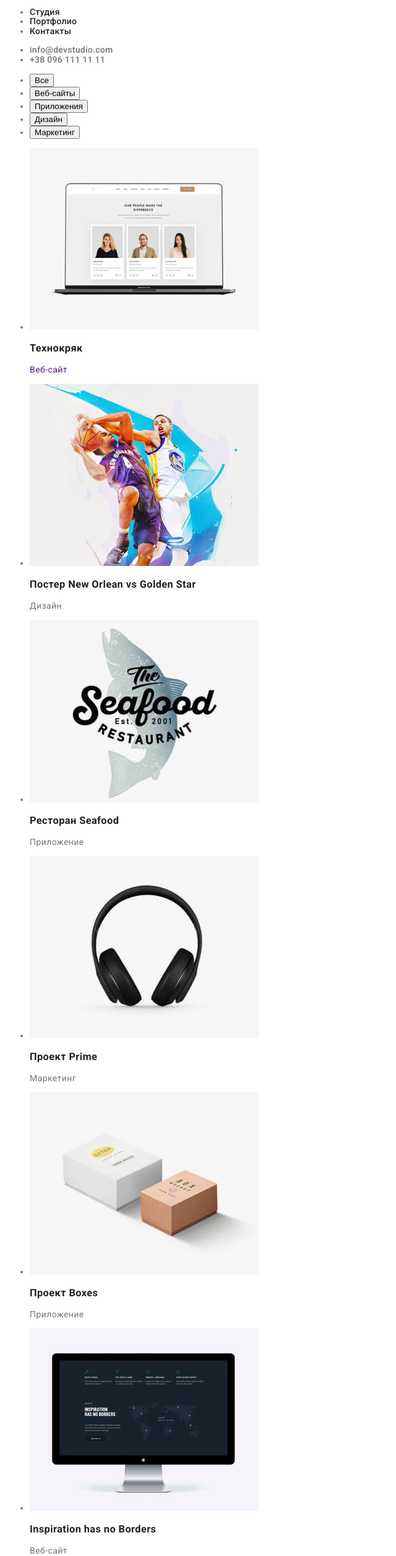
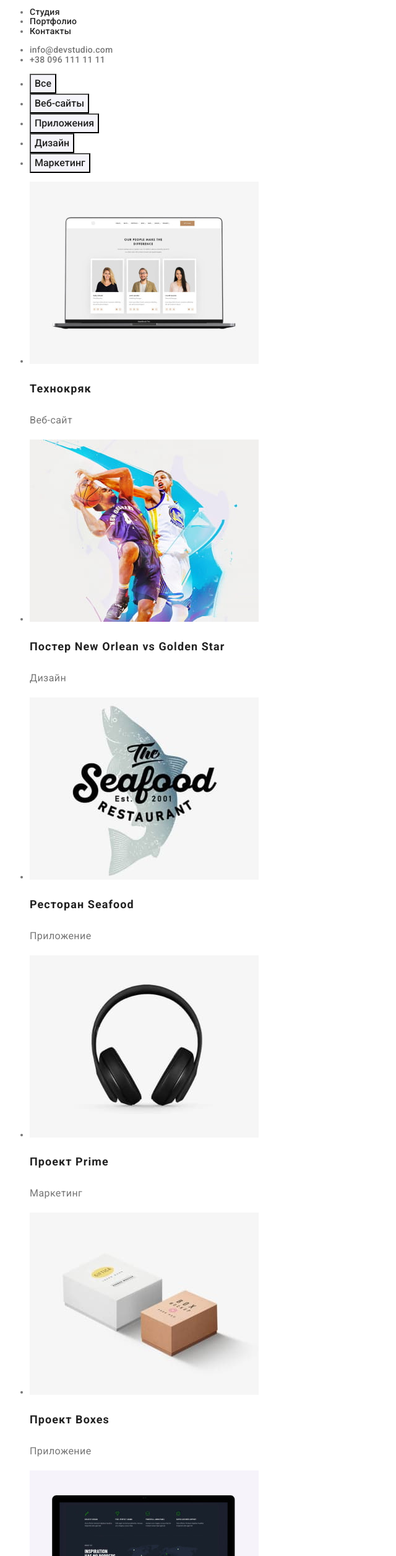
Before and after one commit to sergyzakusilo/goit-markup-hw-02, a plain HTML site: page portfolio.html in a window 1280 px wide. Shown: the part 50-2560 px from the top of the page at 62% size, without its empty margins (0-640 px from the left). Drawn offline with Linux system fonts and the light colour scheme.

Commit message:
portfolio - add styles to text
portfolio - add styles to text

```diff
--- a/css/styles.css
+++ b/css/styles.css
@@ -6,10 +6,10 @@
 }
 
 body {
-  font-family: "Roboto", "Raleway","sans serif";
+  font-family: "Roboto", "sans serif";
   font-style: normal;
   font-size: 14px;
-  line-height: 1.2;
+  line-height: 1.2;             /**/
   letter-spacing: 0.03em;
 
   color: var(--main-text-color);
@@ -94,11 +94,15 @@ h6 {
 
   color: var(--text-white);
   background-color: #2196F3;
+
+  cursor: pointer;
 }
 
-.hero-button:hover {
+.hero-button:hover,
+.hero-button:focus {
   background-color: #188CE8;
 }
+
 
 /* features style ------------------------------- */
 .features {
@@ -149,6 +153,21 @@ h6 {
   background-color: #2F303A;
 }
 
+.footer-link,
+.footer-link-street {
+  line-height: calc(16/14);
+  color: rgba(255, 255, 255, 0.6);
+}
+
+.footer-link-street {
+  color: var(--text-white);
+}
+
+.footer-link:hover,
+.footer-link-street:hover {
+  color: var(--akcent-color);
+}
+
 /* logo ----------------------------- */
 .header-logo,
 .footer-logo {
@@ -167,3 +186,45 @@ h6 {
   color: #ffffff;
   /* background-color: #2f303a; !! */
 }
+
+/* portfolio page ------------------------- */
+/* ---------------------------------------- */
+.project-card-link {
+  color: var(--main-text-color);
+}
+.project-card-link:hover {
+  color: var(--akcent-color);
+}
+
+.project-card-title {
+  font-size: 18px;
+  line-height: calc(36/18);
+  /* identical to box height, or 200% */
+  letter-spacing: 0.06em;
+}
+
+.project-card-text {
+  font-size: 16px;
+  line-height: calc(30/16);
+}
+
+.filter-button {
+  font-family: "Roboto", "sans serif";
+  font-weight: 500;
+  font-size: 16px;
+  line-height: calc(26/16);
+  /* identical to box height, or 162% */
+  /*  */
+  text-align: center;
+  /*  */
+  color: var(--text-dark-grey);
+  background-color: #F5F4FA;
+  /**/
+  cursor: pointer;
+}
+
+.filter-button:hover,
+.filter-button:focus {
+  color: var(--text-white);
+  background-color: var(--akcent-color);
+}
--- a/portfolio.html
+++ b/portfolio.html
@@ -47,97 +47,113 @@
             <h1 hidden>Портфолио</h1>
             <!-- кнопки фильтра -->
             <ul>
-                <li><button type="button">Все</button></li>
-                <li><button type="button">Веб-сайты</button></li>
-                <li><button type="button">Приложения</button></li>
-                <li><button type="button">Дизайн</button></li>
-                <li><button type="button">Маркетинг</button></li>
+                <li><button class="filter-button" type="button">Все</button></li>
+                <li><button class="filter-button" type="button">Веб-сайты</button></li>
+                <li><button class="filter-button" type="button">Приложения</button></li>
+                <li><button class="filter-button" type="button">Дизайн</button></li>
+                <li><button class="filter-button" type="button">Маркетинг</button></li>
             </ul>
             <!-- карточки -->
             <ul>
                 <li>
-                    <a href="">
+                    <a class="project-card-link" href="./portfolio.html">
                         <img src="./images/portfolio/project-cards/prj-01-tecnokryak.jpg" alt="изображение проекта"
                             width="370" height="294">
-                        <h3>Технокряк</h3>
-                        <p>Веб-сайт</p>
+                        <h3 class="project-card-title">Технокряк</h3>
+                        <p class="project-card-text">Веб-сайт</p>
                     </a>
                 </li>
                 <li>
+                    <a class="project-card-link" href="./portfolio.html">
                         <img src="./images/portfolio/project-cards/prj-02-new-orlean-vs-golden-star.jpg"
                             alt="изображение проекта" width="370" height="294">
-                    <h3>Постер <span lang="en">New Orlean vs Golden Star</span></h3>
-                    <p>Дизайн</p>
+                        <h3 class="project-card-title">Постер <span lang="en">New Orlean vs Golden Star</span></h3>
+                        <p class="project-card-text">Дизайн</p>
+                    </a>
                 </li>
                 <li>
-                    <img src="./images/portfolio/project-cards/prj-03-seafood.jpg" alt="изображение проекта" width="370"
-                        height="294">
-                    <h3>Ресторан <span lang="en">Seafood</span></h3>
-                    <p>Приложение</p>
+                    <a class="project-card-link" href="./portfolio.html">
+                        <img src="./images/portfolio/project-cards/prj-03-seafood.jpg" alt="изображение проекта"
+                            width="370" height="294">
+                        <h3 class="project-card-title">Ресторан <span lang="en">Seafood</span></h3>
+                        <p class="project-card-text">Приложение</p>
+                    </a>
                 </li>
                 <li>
-                    <img src="./images/portfolio/project-cards/prj-04-prime.jpg" alt="изображение проекта" width="370"
-                        height="294">
-                    <h3>Проект <span lang="en">Prime</span></h3>
-                    <p>Маркетинг</p>
+                    <a class="project-card-link" href="./portfolio.html">
+                        <img src="./images/portfolio/project-cards/prj-04-prime.jpg" alt="изображение проекта"
+                            width="370" height="294">
+                        <h3 class="project-card-title">Проект <span lang="en">Prime</span></h3>
+                        <p class="project-card-text">Маркетинг</p>
+                    </a>
                 </li>
                 <li>
-                    <img src="./images/portfolio/project-cards/prj-05-boxes.jpg" alt="изображение проекта" width="370"
-                        height="294">
-                    <h3>Проект <span lang="en">Boxes</span></h3>
-                    <p>Приложение</p>
+                    <a class="project-card-link" href="./portfolio.html">
+                        <img src="./images/portfolio/project-cards/prj-05-boxes.jpg" alt="изображение проекта"
+                            width="370" height="294">
+                        <h3 class="project-card-title">Проект <span lang="en">Boxes</span></h3>
+                        <p class="project-card-text">Приложение</p>
+                    </a>
                 </li>
                 <li>
+                    <a class="project-card-link" href="./portfolio.html">
                         <img src="./images/portfolio/project-cards/prj-06-inspiration-has-no-borders.jpg"
                             alt="изображение проекта" width="370" height="294">
-                    <h3><span lang="en">Inspiration has no Borders</span></h3>
-                    <p>Веб-сайт</p>
+                        <h3 class="project-card-title"><span lang="en">Inspiration has no Borders</span></h3>
+                        <p class="project-card-text">Веб-сайт</p>
+                    </a>
                 </li>
                 <li>
+                    <a class="project-card-link" href="./portfolio.html">
                         <img src="./images/portfolio/project-cards/prj-07-limited-edition.jpg" alt="изображение проекта"
                             width="370" height="294">
-                    <h3>Издание <span lang="en">Limited Edition</span></h3>
-                    <p>Дизайн</p>
+                        <h3 class="project-card-title">Издание <span lang="en">Limited Edition</span></h3>
+                        <p class="project-card-text">Дизайн</p>
+                    </a>
                 </li>
                 <li>
+                    <a class="project-card-link" href="./portfolio.html">
                         <img src="./images/portfolio/project-cards/prj-08-lab.jpg" alt="изображение проекта" width="370"
                             height="294">
-                    <h3>Проект <span lang="en">LAB</span></h3>
-                    <p>Маркетинг</p>
+                        <h3 class="project-card-title">Проект <span lang="en">LAB</span></h3>
+                        <p class="project-card-text">Маркетинг</p>
+                    </a>
                 </li>
                 <li>
-                    <img src="./images/portfolio/project-cards/prj-09-growing-business.jpg" alt="изображение проекта"
-                        width="370" height="294">
-                    <h3><span lang="en">Growing Business</span></h3>
-                    <p>Приложение</p>
+                    <a class="project-card-link" href="./portfolio.html">
+                        <img src="./images/portfolio/project-cards/prj-09-growing-business.jpg"
+                            alt="изображение проекта" width="370" height="294">
+                        <h3 class="project-card-title"><span lang="en">Growing Business</span></h3>
+                        <p class="project-card-text">Приложение</p>
+                    </a>
                 </li>
             </ul>
         </section>
     </main>
 
     <!-- section: footer -->
-    <footer>
+    <footer class="footer">
         <!-- logo-footer -->
-        <a href="./index.html"><span>Web</span><span>Studio</span></a>
+        <a class="footer-logo" href="./index.html">
+            <span class="footer-logo-left">Web</span><span class="footer-logo-rigth">Studio</span>
+        </a>
         <address>
             <ul>
                 <li>
-                    <a href="https://goo.gl/maps/xGRTJqYPvytyFUrDA" target="_blank" rel="noopener noreferrer">г. Киев,
-                        пр-т Леси
-                        Украинки, 26
+                    <a class="footer-link-street" href="https://goo.gl/maps/xGRTJqYPvytyFUrDA" target="_blank"
+                        rel="noopener noreferrer">г. Киев, пр-т Леси Украинки, 26
                     </a>
                 </li>
                 <li>
-                    <a href="mailto:info@example.com">info@example.com</a>
+                    <a class="footer-link" href="mailto:info@example.com">info@example.com</a>
                 </li>
                 <li>
-                    <a href="tel:380991111111">+38 099 111 11 11</a>
+                    <a class="footer-link" href="tel:380991111111">+38 099 111 11 11</a>
                 </li>
             </ul>
         </address>
     </footer>
 
-
 </body>
 
 </html>
```
Also changed, not shown: index.html (+4 -5 lines). Lines whose indentation alone changed are shown as unchanged.
